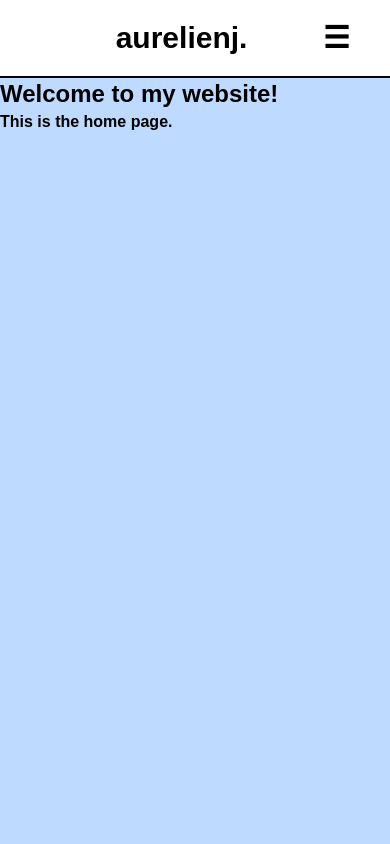
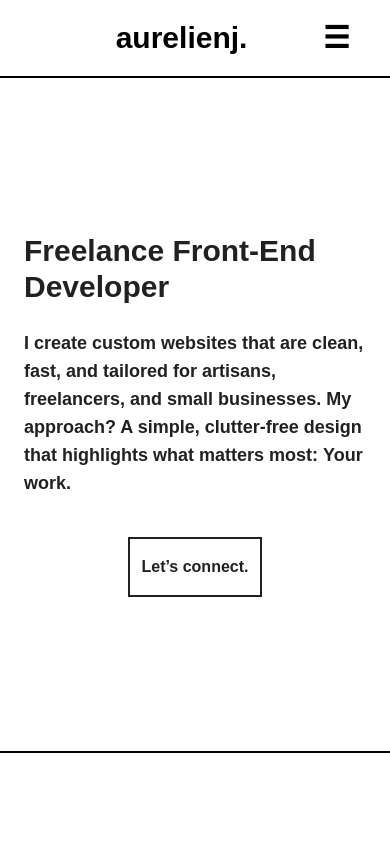
Before and after one commit to aurelien404/aurelienj.ch, a React (Vite) app: page / in a window 390 px wide. Shown: the top 844 px of the page. Built offline with nearby package versions, Linux system fonts and the light colour scheme; a web font is replaced by a local one.

Commit message:
Hero section - responsive Finish

```diff
--- a/public/locales/en/translation.json
+++ b/public/locales/en/translation.json
@@ -2,7 +2,10 @@
     "welcome": "Welcome to my website!",
     "home": {
         "title": "Welcome to my website!",
-        "content": "This is the home page."
+        "content": "This is the home page.",
+        "herotitre": "Freelance Front-End Developer",
+        "herotext": "I create custom websites that are clean, fast, and tailored for artisans, freelancers, and small businesses. My approach? A simple, clutter-free design that highlights what matters most: <strong>Your work</strong>.",
+        "herobtn": "Let’s connect."
     },
     "service": {
         "title": "Our Services",
--- a/public/locales/fr/translation.json
+++ b/public/locales/fr/translation.json
@@ -2,7 +2,10 @@
     "welcome": "Bienvenue sur mon site web !",
     "home": {
         "title": "Bienvenue sur mon site web !",
-        "content": "Ceci est la page d'accueil."
+        "content": "Ceci est la page d'accueil.",
+        "herotitre": "Développeur front-end freelance",
+        "herotext": "Je conçois des sites web sur-mesure, épurés et rapides, pensés pour <b>les artisans</b>, <b>indépendants</b> et <b>petites structures</b>. Mon approche ? Un design clair, sans superflu, qui met en <b>valeur</b> l’essentiel á votre activité.",
+        "herobtn": "On en parle ?"
     },
     "service": {
         "title": "Nos Services",
--- a/src/components/footer.jsx
+++ b/src/components/footer.jsx
@@ -89,8 +89,8 @@ function Footer() {
 
                 </div>
             </div>
-            <div className='w-full py-25 mx-auto flex flex-col items-center bg-zzlink text-zzcontrast'>
-                <a href='/' className='text-5xl  w-full text-center font-extrabold transition-all duration-300 ease-out'>
+            <div className='w-full py-10 md:py-25 mx-auto flex flex-col items-center bg-zzlink text-zzcontrast'>
+                <a href='/' className='text-3xl md:text-5xl w-full text-center font-extrabold transition-all duration-300 ease-out'>
                     {[...'aurelienj.'].map((char, i) => (
                         <span key={i}
                             className="inline-block transition-transform duration-300 hover:rotate-12 hover:text-zzbase">
@@ -98,12 +98,12 @@ function Footer() {
                         </span>
                     ))}
                 </a>
-                <nav className='flex flex-row gap-8 md:gap-6 text-lg mt-10'>
+                <nav className='flex gap-6 text-sm md:text-lg mt-6 md:mt-10'>
                     <Link to="/UiUxLab" onClick={() => { window.scrollTo({ top: 0, behavior: 'smooth' }) }} className={`link-zzstyle ${location.pathname === '/UiUxLab' ? 'link-zzstyle-active' : ''}`}>{t('link.UiUxLab')}</Link>
                     <Link to="/service" onClick={() => { window.scrollTo({ top: 0, behavior: 'smooth' }) }} className={`link-zzstyle ${location.pathname === '/service' ? 'link-zzstyle-active' : ''}`}>{t('link.service')}</Link>
                     <Link to="/contact" onClick={() => { window.scrollTo({ top: 0, behavior: 'smooth' }) }} className={`link-zzstyle ${location.pathname === '/contact' ? 'link-zzstyle-active' : ''}`}>{t('link.contact')}</Link>
                 </nav>
-                <nav className='flex flex-row gap-4 text-sm font-extralight mt-2'>
+                <nav className='flex flex-row gap-4 text-xs md:text-sm font-extralight mt-2'>
                     <a href='#' className="link-style">{ t('link.PP')}</a>
                     <a href='#' className="link-style">{ t('link.LN')}</a>
                 </nav>
--- a/src/pages/Home.jsx
+++ b/src/pages/Home.jsx
@@ -2,11 +2,29 @@ import { useTranslation } from 'react-i18next';
 
 function Home() {
     const { t } = useTranslation();
+
     return (
-        <div className="w-screen h-[150vh] bg-blue-200">
-            <h1 className="text-2xl font-bold">{t('home.title')}</h1>
-            <p>{t('home.content')}</p>
+        <>
+        <div className="w-full h-[80vh] flex flex-col md:flex-row items-center md:items-start justify-center md:justify-between px-6 md:px-20 py-20 border-b-2">
+            <div className="w-full md:w-3/5 flex flex-col gap-6">
+                <h1 className="text-3xl md:text-6xl font-extrabold text-zzbase">
+                    { t('home.herotitre')}
+                </h1>
+                    <p className="text-lg text-zzbase max-w-xl" dangerouslySetInnerHTML={{ __html: t('home.herotext') }} >
+                </p>
+                <button className="w-fit mx-auto md:mx-0 mt-4 border-2 py-4 px-3 md:py-2 border-zzbase text-zzbase transform transition duration-200 hover:scale-105 active:scale-95
+                        hover:border-zzlink focus:border-zzlink active:border-zzlink
+                        hover:text-zzlink focus:text-zzlink active:text-zzlink">
+                    { t('home.herobtn')}
+                </button>
+            </div>
+
+            <div className="hidden md:block w-2/5 h-full bg-zzlink">
+            </div>
         </div>
+        < div className='w-full h-[1000px] '>
+        </div>
+        </>
     );
 }
 
```
Also changed, not shown: src/index.css (line endings or trailing spaces).
